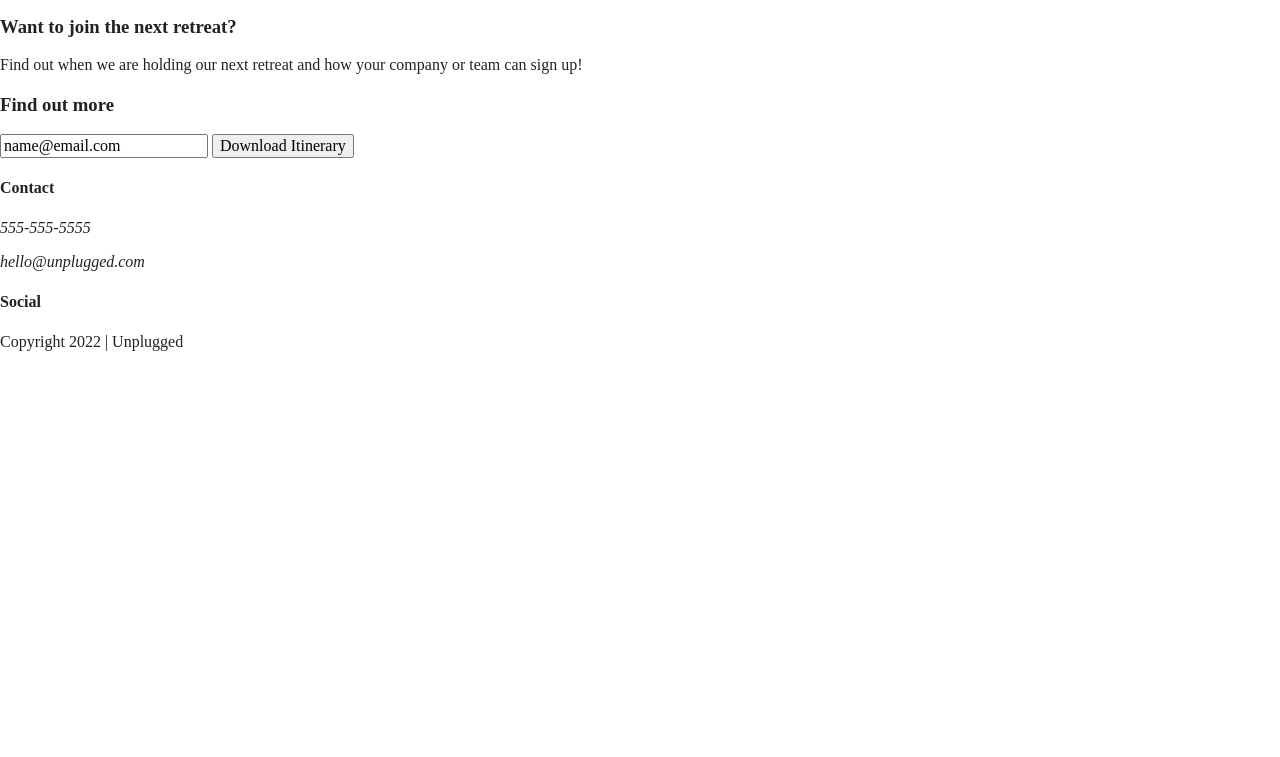
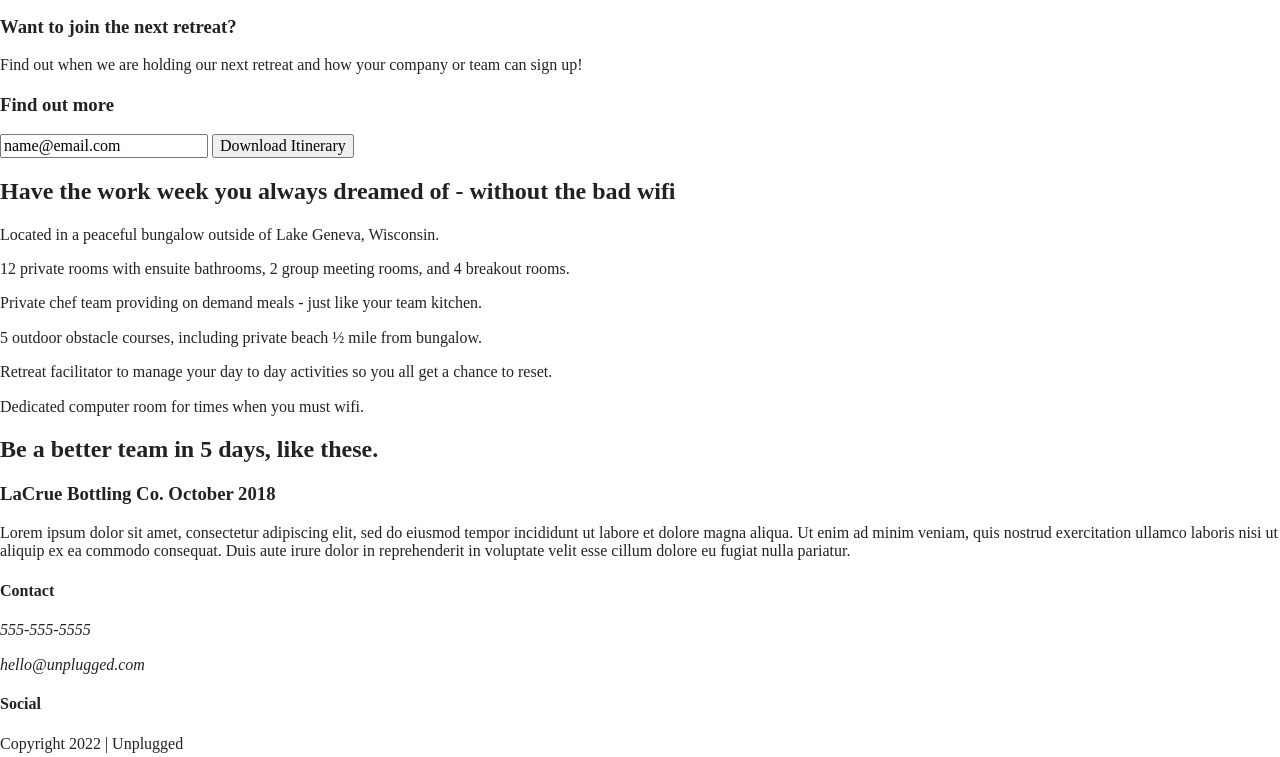
Before and after one commit to liabarna/unplugged, a website built with Parcel: page index.html in a window 1280 px wide. Shown: the part 543-1300 px from the top of the page. Before the commit the page ends 910 px from the top, so only its background shows below. Built offline with nearby package versions, Linux system fonts and the light colour scheme.

Commit message:
Added main content

```diff
--- a/index.html
+++ b/index.html
@@ -62,6 +62,58 @@
       </div>
     </aside>
 
+    <section class="features">
+      <div class="content-wrapper">
+        <h2>Have the work week you always dreamed of - without the bad wifi</h2>
+        <div class="features-items">
+          <article>
+           <p class="fontawesome-icon"></p>
+           <p class="features-item-description">Located in a peaceful bungalow outside of Lake Geneva, Wisconsin.</p>
+          </article>
+
+          <article>
+            <p class="fontawesome-icon"></p>
+            <p class="featurs-item-description">12 private rooms with ensuite bathrooms, 2 group meeting rooms, and 4 breakout rooms.</p>
+          </article>
+
+          <article>
+            <p class="fontawesome-icon"></p>
+            <p class="features-item-description">Private chef team providing on demand meals - just like your team kitchen.</p>
+          </article>
+
+          <article>
+            <p class="fontawesome-icon"></p>
+            <p class="features-item-description">5 outdoor obstacle courses, including private beach ½ mile from bungalow.</p>
+          </article>
+
+          <article>
+            <p class="fontawesome-icon"></p>
+            <p class="features-item-description">Retreat facilitator to manage your day to day activities so you all get a chance to reset.</p>
+          </article>
+
+          <article>
+            <p class="fontawesome-icon"></p>
+            <p class="features-item-description">Dedicated computer room for times when you must wifi.</p>
+          </article>
+        </div>
+      </div>
+    </section>
+
+    <section class="reviews">
+      <div class="content-wrapper">
+          <h2>Be a better team in 5 days, like these.</h2>
+        <article>
+          <div>
+            <h3>LaCrue Bottling Co. October 2018</h3>
+            <p>
+              Lorem ipsum dolor sit amet, consectetur adipiscing elit, sed do eiusmod tempor incididunt ut labore et dolore magna aliqua. Ut enim ad minim veniam, quis nostrud exercitation ullamco laboris nisi ut aliquip ex ea commodo consequat. Duis aute irure dolor
+              in reprehenderit in voluptate velit esse cillum dolore eu fugiat nulla pariatur.
+            </p>
+          </div>
+        </article>
+      </div>
+    </section>
+
   </main> <!-- main wrapper -->
 
   <footer>
```
